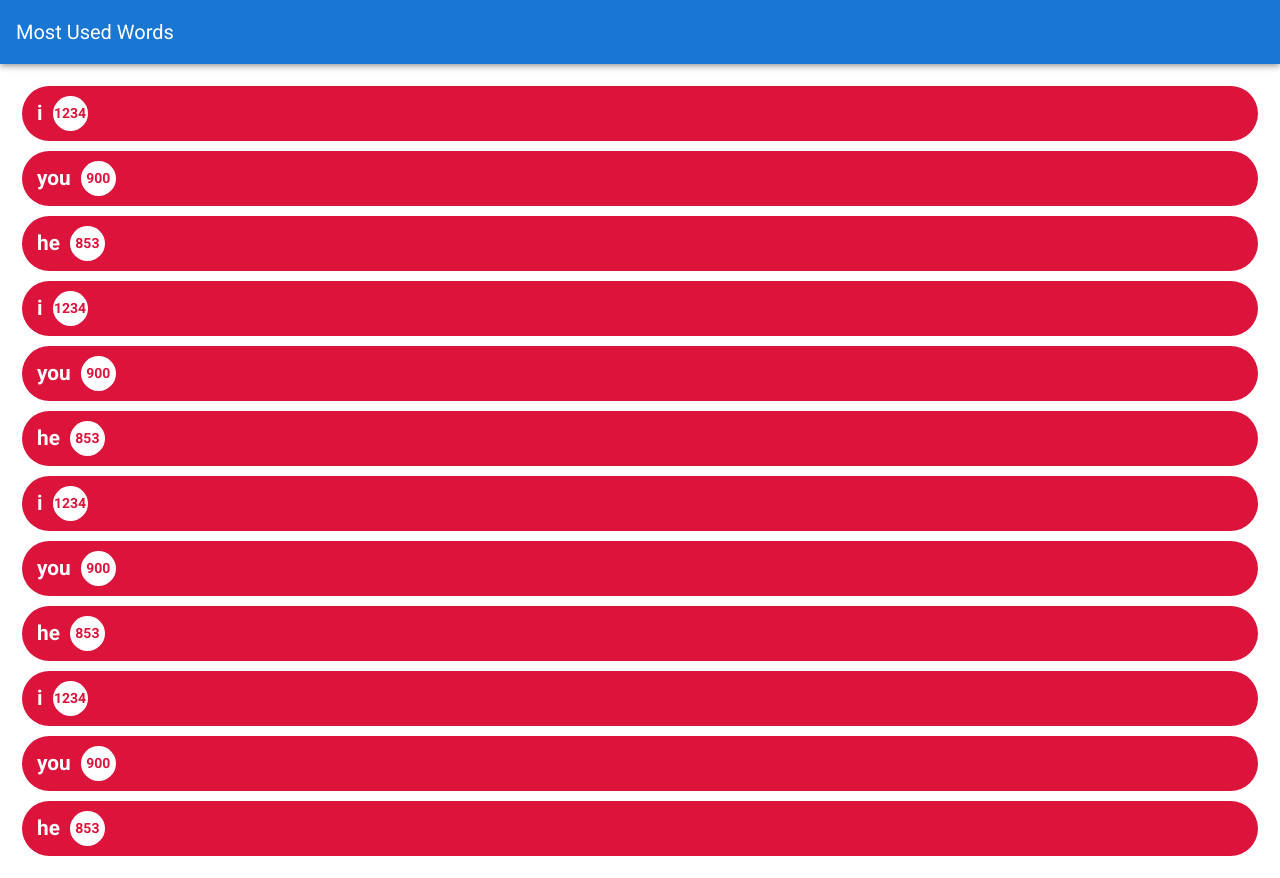
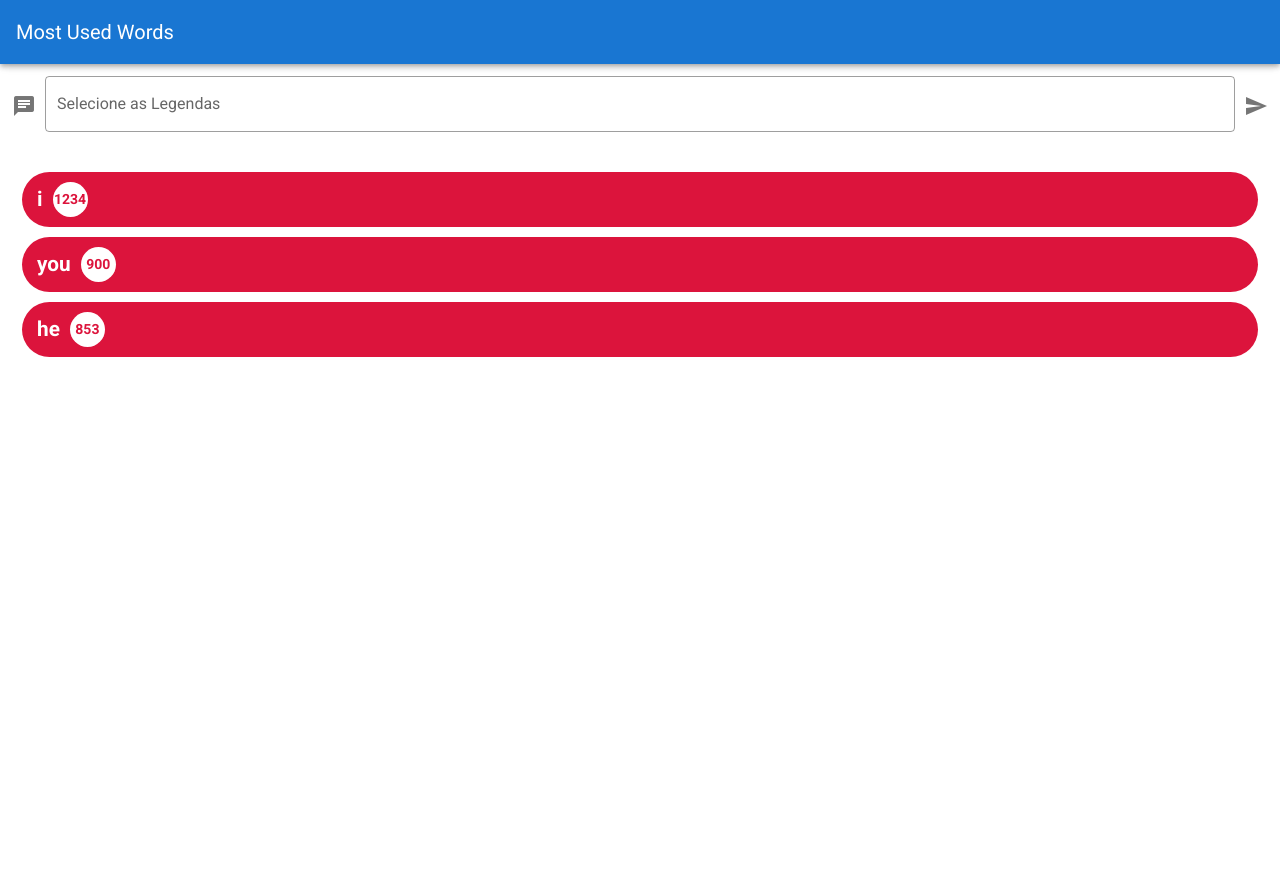
Before and after one commit to wfrsilva/vue_most-used-words, a Vue app: page / in a window 1280 px wide. After the commit the page ends 800 px from the top, so only its background shows below. Built offline with nearby package versions, Linux system fonts and the light colour scheme.

Commit message:
Projeto Electron 05/10 : Interface Gráfica com Vue JS #03
Projeto Electron 05/10 : Interface Gráfica com Vue JS #03

https://www.cod3r.com.br/courses/take/electron-vue/lessons/12503764-interface-grafica-com-vue-js-03

```diff
--- a/src/components/Home.vue
+++ b/src/components/Home.vue
@@ -1,5 +1,20 @@
 <template>
   <v-container fluid>
+     <v-form>
+         <v-file-input
+         label = "Selecione as Legendas"
+         prepend-icon= "mdi-message-text"
+         append-outer-icon="mdi-send"
+         outlined
+         multiple
+         chips
+         v-model="files"
+         @click:append-outer="processSubtitles"
+
+         />
+
+     </v-form>
+
     <div clas="pills">
       <Pill v-for="word in groupedWords" :key="word.name" :name="word.name" :amount="word.amount" />
     </div>
@@ -13,21 +28,19 @@
   components: { Pill },
   data: function() {
     return {
+        files: [],
       groupedWords: [
         { name: "i", amount: 1234 },
         { name: "you", amount: 900 },
         { name: "he", amount: 853 },
-        { name: "i", amount: 1234 },
-        { name: "you", amount: 900 },
-        { name: "he", amount: 853 },
-        { name: "i", amount: 1234 },
-        { name: "you", amount: 900 },
-        { name: "he", amount: 853 },
-        { name: "i", amount: 1234 },
-        { name: "you", amount: 900 },
-        { name: "he", amount: 853 }
+
       ]
     };
+  },
+  methods: {
+      processSubtitles(){
+          console.log(this.files)
+      }
   }
 };
 </script>
```
